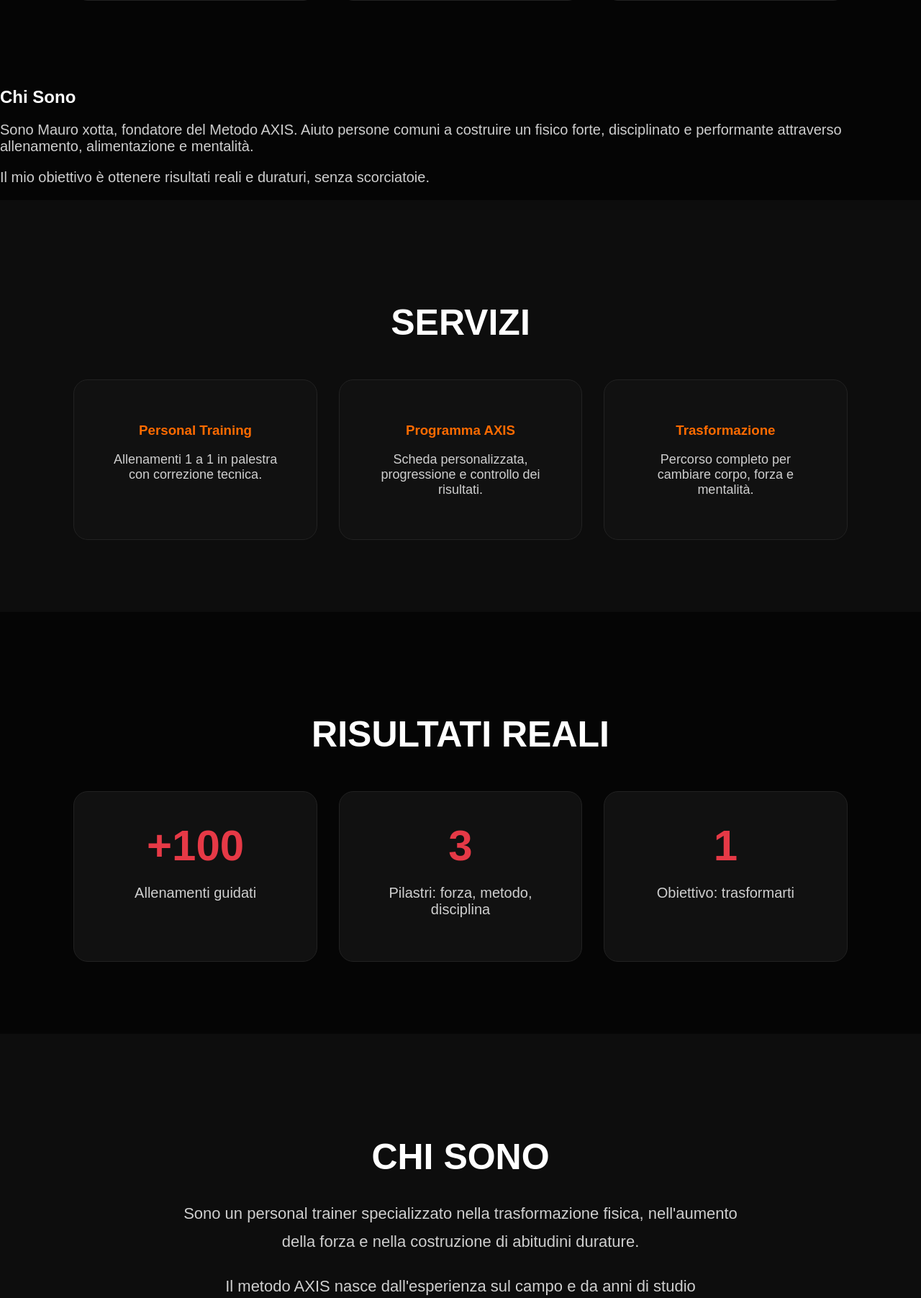
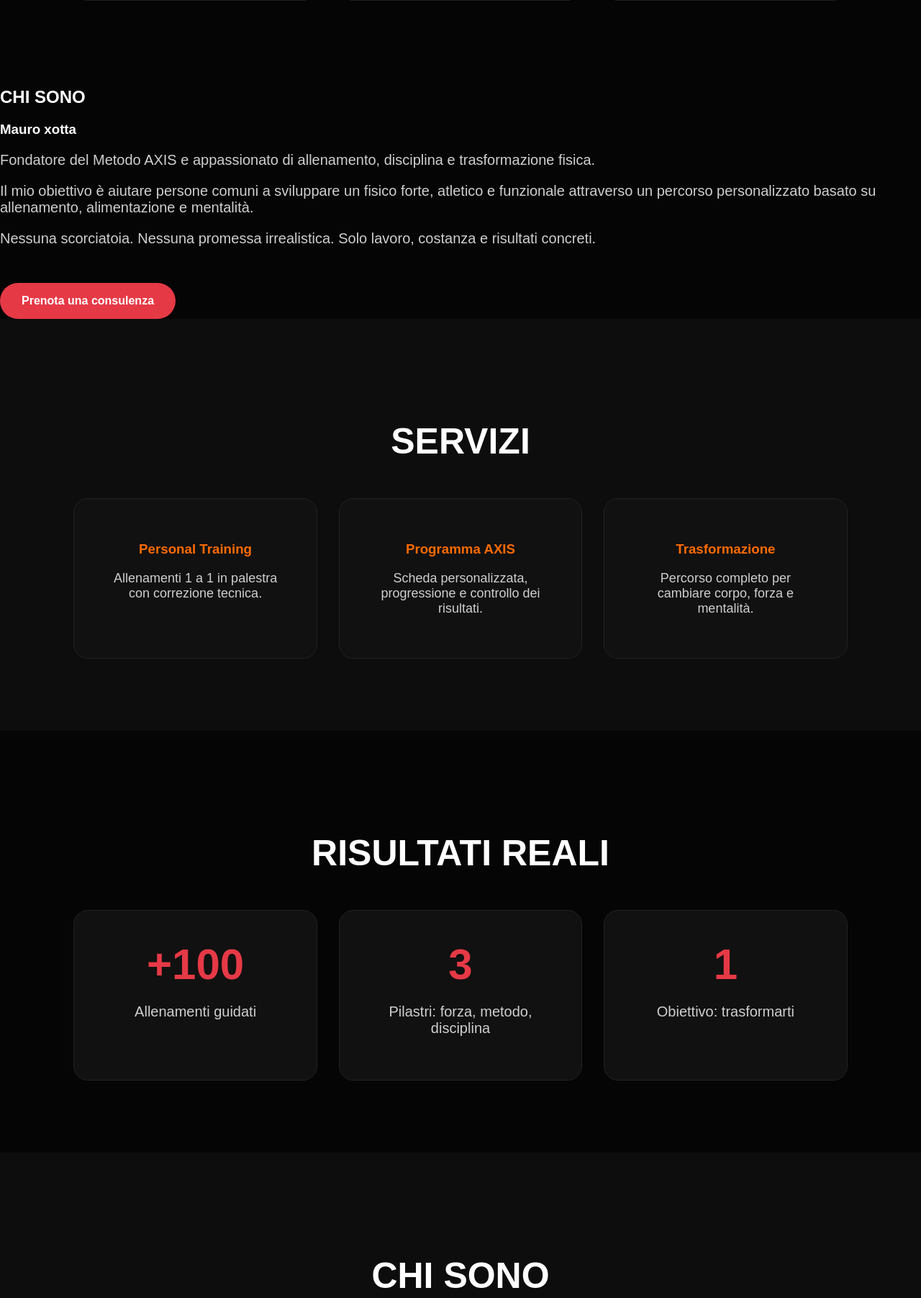
Before and after one commit to brunocavicchifattostrada-cmd/axis-website, a Flask app: page / in a window 1280 px wide. Shown: the part 1251-3054 px from the top of the page at 72% size. Run offline with Flask 3, Linux system fonts and the light colour scheme; some libraries are stand-ins or nearby versions.

Commit message:
Migliorata sezione Chi Sono

```diff
--- a/templates/home.html
+++ b/templates/home.html
@@ -62,21 +62,29 @@
 </div>
 </section>
 
-<section id="Chi-sono?">
-    <h2>Chi Sono</h2>
+<h2>CHI SONO</h2>
 
-    <p>
-        Sono Mauro xotta, fondatore del Metodo AXIS.
-        Aiuto persone comuni a costruire un fisico forte,
-        disciplinato e performante attraverso allenamento,
-        alimentazione e mentalità.
-    </p>
+<h3>Mauro xotta</h3>
 
-    <p>
-        Il mio obiettivo è ottenere risultati reali e duraturi,
-        senza scorciatoie.
-    </p>
-</section>
+<p>
+    Fondatore del Metodo AXIS e appassionato di allenamento,
+    disciplina e trasformazione fisica.
+</p>
+
+<p>
+    Il mio obiettivo è aiutare persone comuni a sviluppare un fisico forte,
+    atletico e funzionale attraverso un percorso personalizzato basato su
+    allenamento, alimentazione e mentalità.
+</p>
+
+<p>
+    Nessuna scorciatoia. Nessuna promessa irrealistica.
+    Solo lavoro, costanza e risultati concreti.
+</p>
+
+<a href="https://wa.me/393485126704" class="btn">
+    Prenota una consulenza
+</a>
 
 
 <section id="servizi" class="servizi">
```
